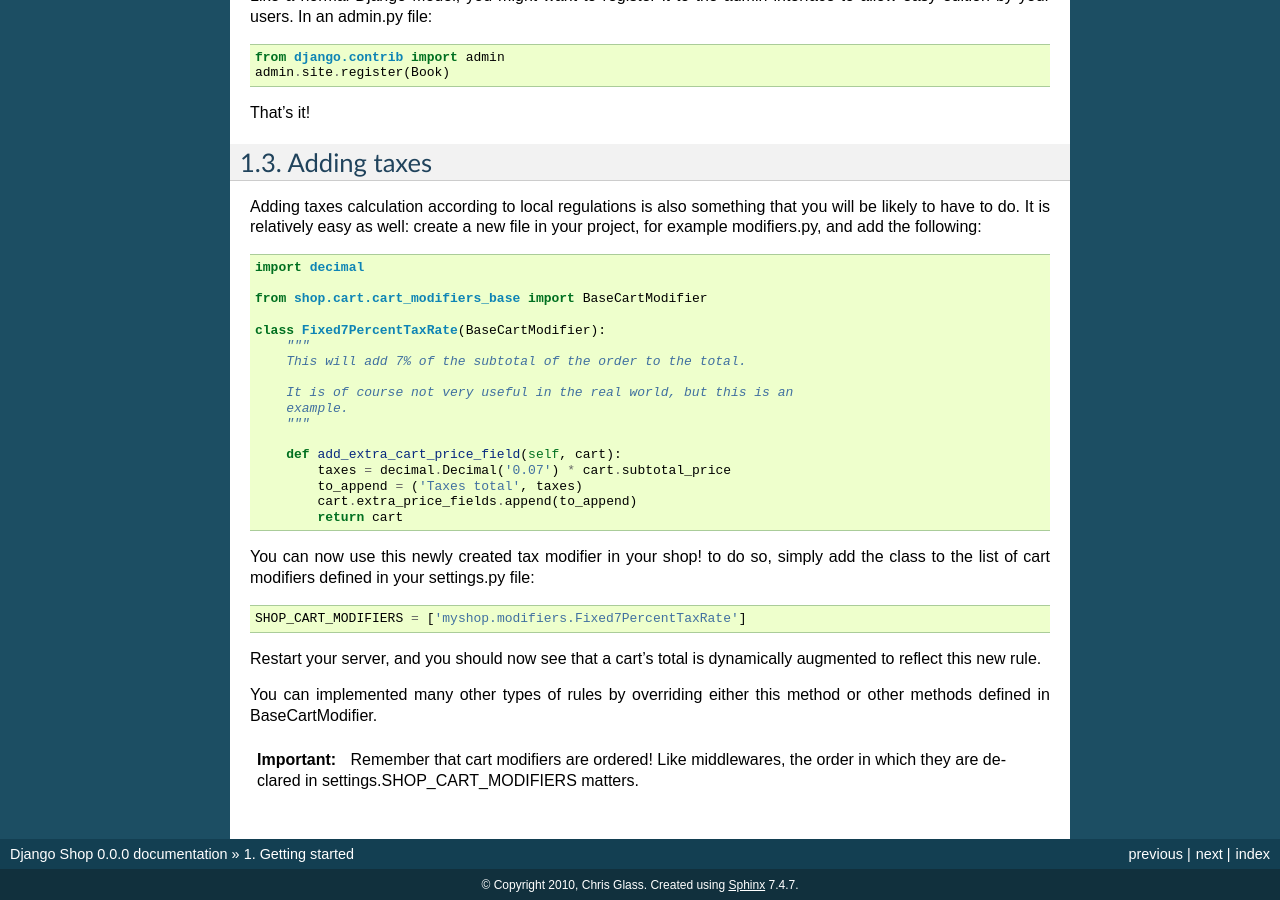
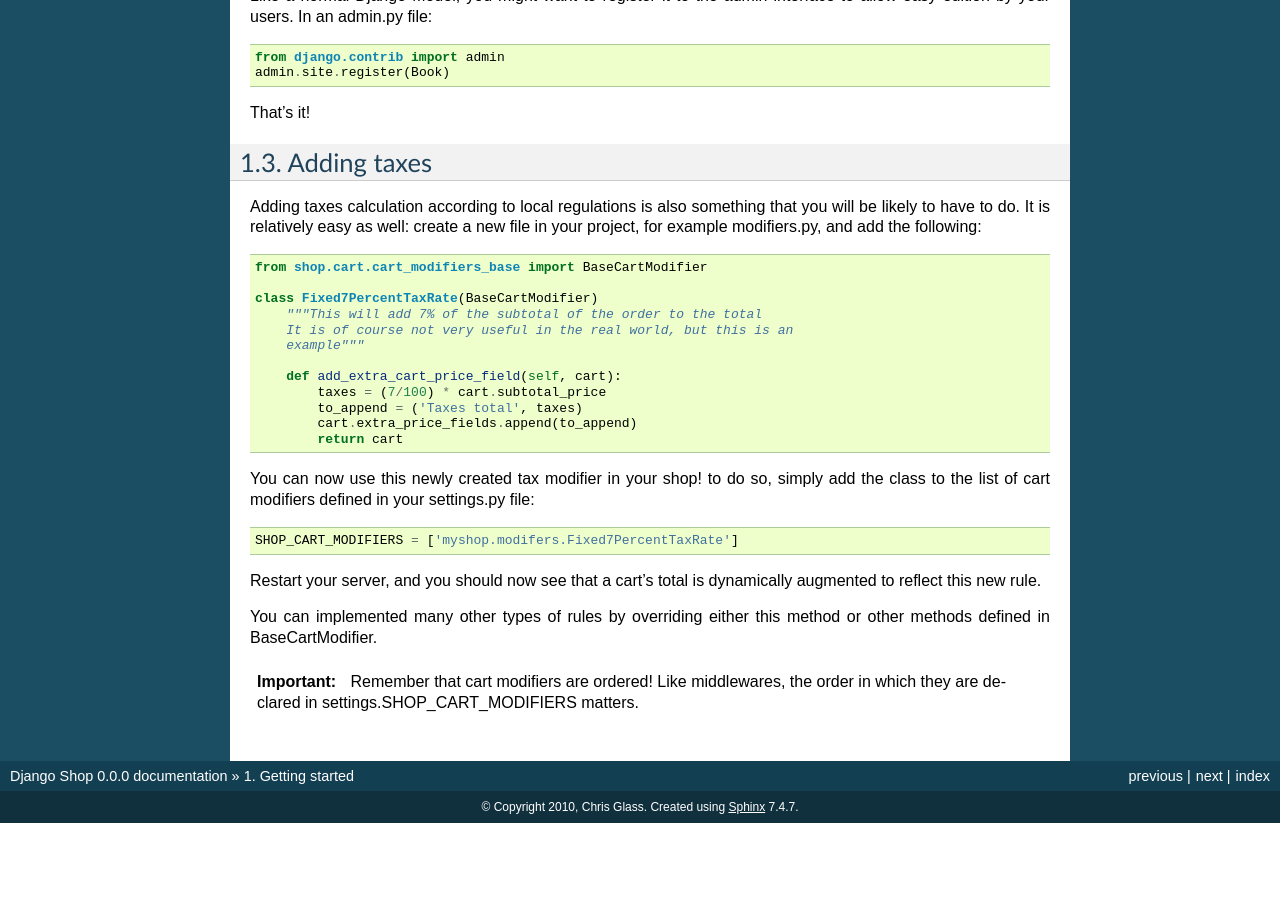
Before and after one commit to smartdevcode/django-shop, a Sphinx documentation site: the page built from docs/getting-started.rst, in a window 1280 px wide and 900 px high, scrolled down 2153 px. Built offline with Sphinx 7.4.7, drawn with Linux system fonts in a browser that asks for light colours; after the commit the page ends 2976 px from its top, so only the background shows below that.

Commit message:
Removed some useless whitespaces (in a javascript file it actually matters)

```diff
--- a/docs/getting-started.rst
+++ b/docs/getting-started.rst
@@ -139,20 +139,15 @@ Adding taxes calculation according to local regulations is also something that
 you will be likely to have to do. It is relatively easy as well: create a new
 file in your project, for example modifiers.py, and add the following::
 
-    import decimal
-
     from shop.cart.cart_modifiers_base import BaseCartModifier
 
-    class Fixed7PercentTaxRate(BaseCartModifier):
-        """
-        This will add 7% of the subtotal of the order to the total.
-
+    class Fixed7PercentTaxRate(BaseCartModifier)
+        """This will add 7% of the subtotal of the order to the total
         It is of course not very useful in the real world, but this is an
-        example.
-        """
+        example"""
 
         def add_extra_cart_price_field(self, cart):
-            taxes = decimal.Decimal('0.07') * cart.subtotal_price
+            taxes = (7/100) * cart.subtotal_price
             to_append = ('Taxes total', taxes)
             cart.extra_price_fields.append(to_append)
             return cart
@@ -160,7 +155,7 @@ file in your project, for example modifiers.py, and add the following::
 You can now use this newly created tax modifier in your shop! to do so, simply
 add the class to the list of cart modifiers defined in your settings.py file::
 
-    SHOP_CART_MODIFIERS = ['myshop.modifiers.Fixed7PercentTaxRate']
+    SHOP_CART_MODIFIERS = ['myshop.modifers.Fixed7PercentTaxRate']
 
 Restart your server, and you should now see that a cart's total is dynamically
 augmented to reflect this new rule.
```
Also changed, not shown: 2 other files.
